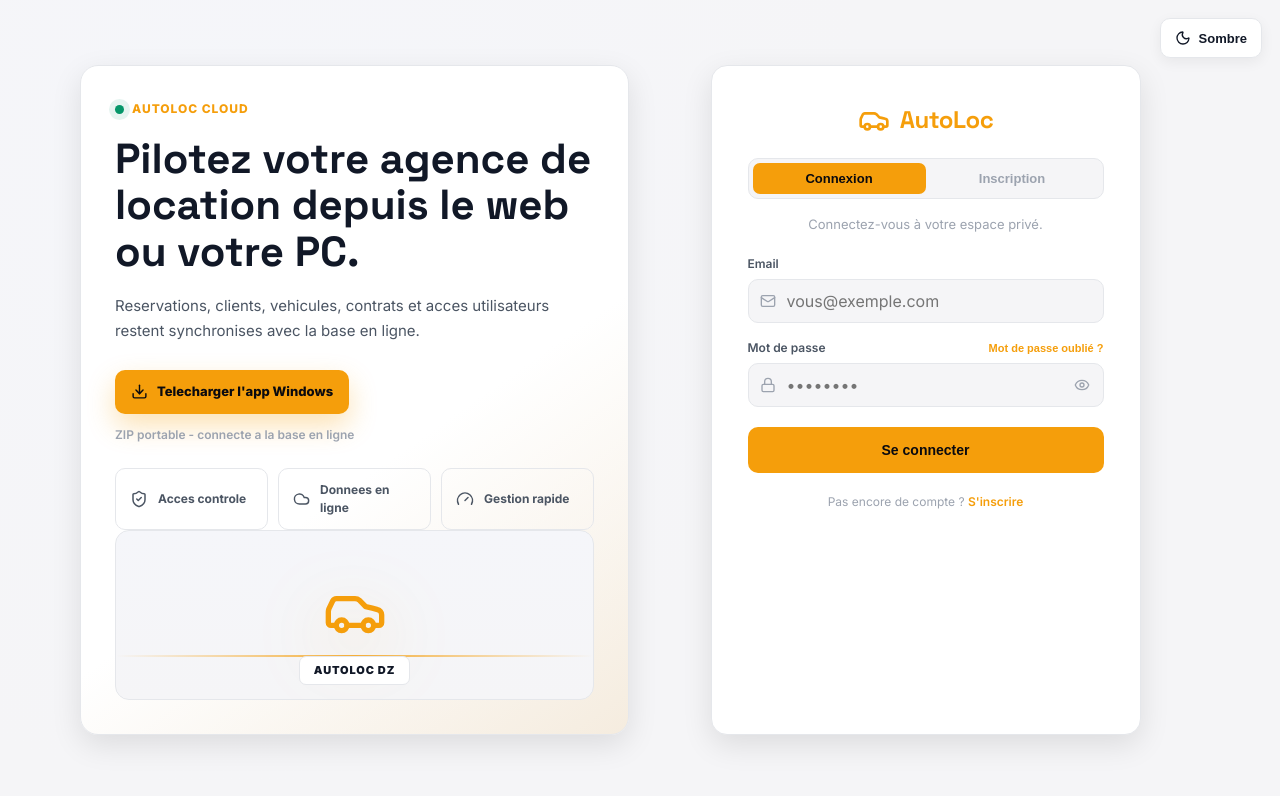
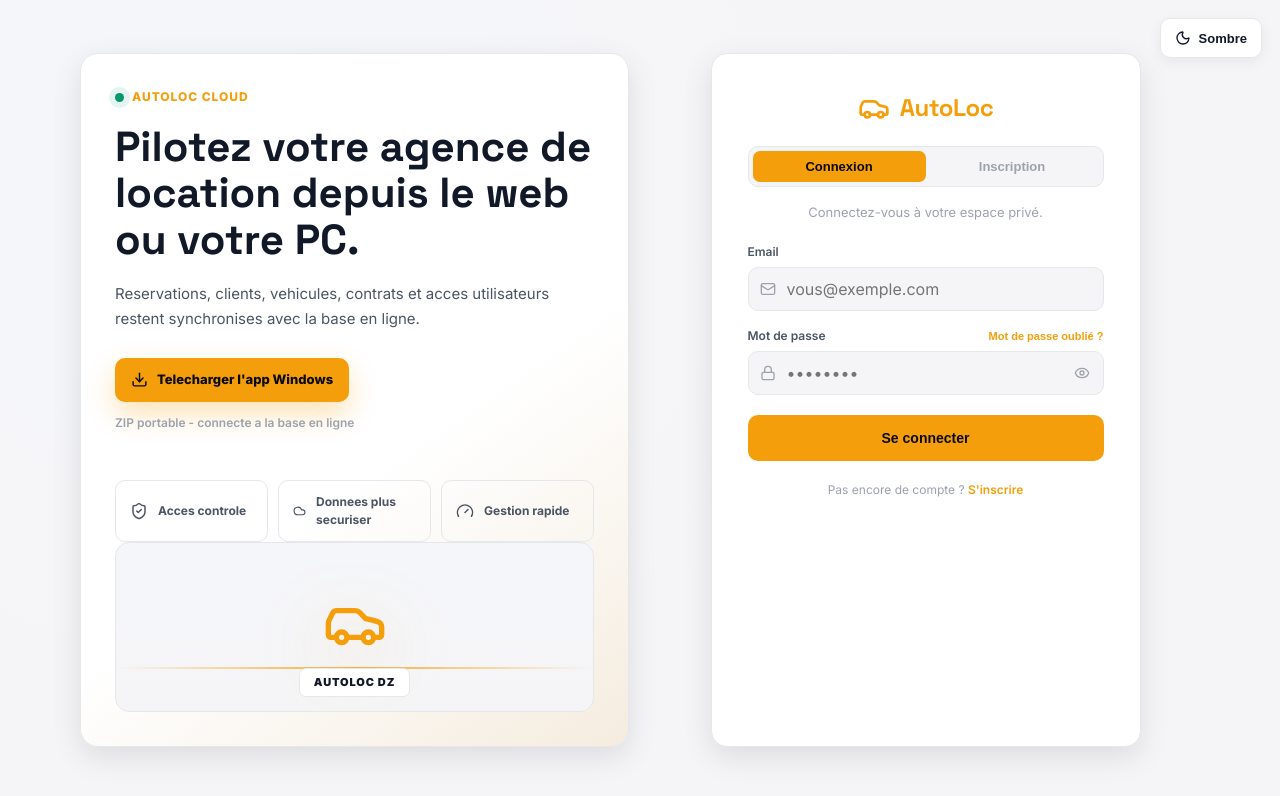
Before and after one commit to islam-ch001/autoloc, a React (Vite) app: page /login in a window 1280 px wide. Shown: the top 796 px of the page. Built offline with nearby package versions, Linux system fonts and the light colour scheme; no server answers.

Commit message:
feat(login): plus d'espace avant features + texte 'donnees plus securiser'

```diff
--- a/src/pages/Login.jsx
+++ b/src/pages/Login.jsx
@@ -134,7 +134,7 @@
           </div>
           <div style={styles.featureGrid} className="login-features">
             <div style={styles.featureItem}><ShieldCheck size={18} /><span>Acces controle</span></div>
-            <div style={styles.featureItem}><Cloud size={18} /><span>Donnees en ligne</span></div>
+            <div style={styles.featureItem}><Cloud size={18} /><span>Donnees plus securiser</span></div>
             <div style={styles.featureItem}><Gauge size={18} /><span>Gestion rapide</span></div>
           </div>
           <div style={styles.carPlate} className="login-car-plate">
@@ -429,7 +429,7 @@
   heroActions: { display: 'flex', alignItems: 'center', gap: 12, flexWrap: 'wrap', marginTop: 26 },
   downloadButton: { display: 'inline-flex', alignItems: 'center', justifyContent: 'center', gap: 9, minHeight: 44, padding: '0 16px', borderRadius: 10, background: 'var(--primary)', color: '#0a0a0f', textDecoration: 'none', fontWeight: 800, fontSize: 13, boxShadow: '0 12px 28px var(--primary-glow)' },
   downloadMeta: { color: 'var(--text-3)', fontSize: 12, fontWeight: 600 },
-  featureGrid: { display: 'grid', gridTemplateColumns: 'repeat(auto-fit, minmax(130px, 1fr))', gap: 10, marginTop: 24 },
+  featureGrid: { display: 'grid', gridTemplateColumns: 'repeat(auto-fit, minmax(130px, 1fr))', gap: 10, marginTop: 48 },
   featureItem: { minHeight: 58, display: 'flex', alignItems: 'center', gap: 10, padding: '12px 14px', border: '1px solid var(--border)', borderRadius: 10, background: 'rgba(255,255,255,0.03)', color: 'var(--text-2)', fontSize: 12, fontWeight: 700 },
   carPlate: { marginTop: 'auto', minHeight: 170, borderRadius: 14, border: '1px solid var(--border)', background: 'linear-gradient(180deg, var(--surface-2), var(--bg))', display: 'grid', placeItems: 'center', position: 'relative', overflow: 'hidden' },
   carLine: { position: 'absolute', left: 0, right: 0, bottom: 42, height: 2, background: 'linear-gradient(90deg, transparent, var(--primary), transparent)', opacity: 0.8 },
```
